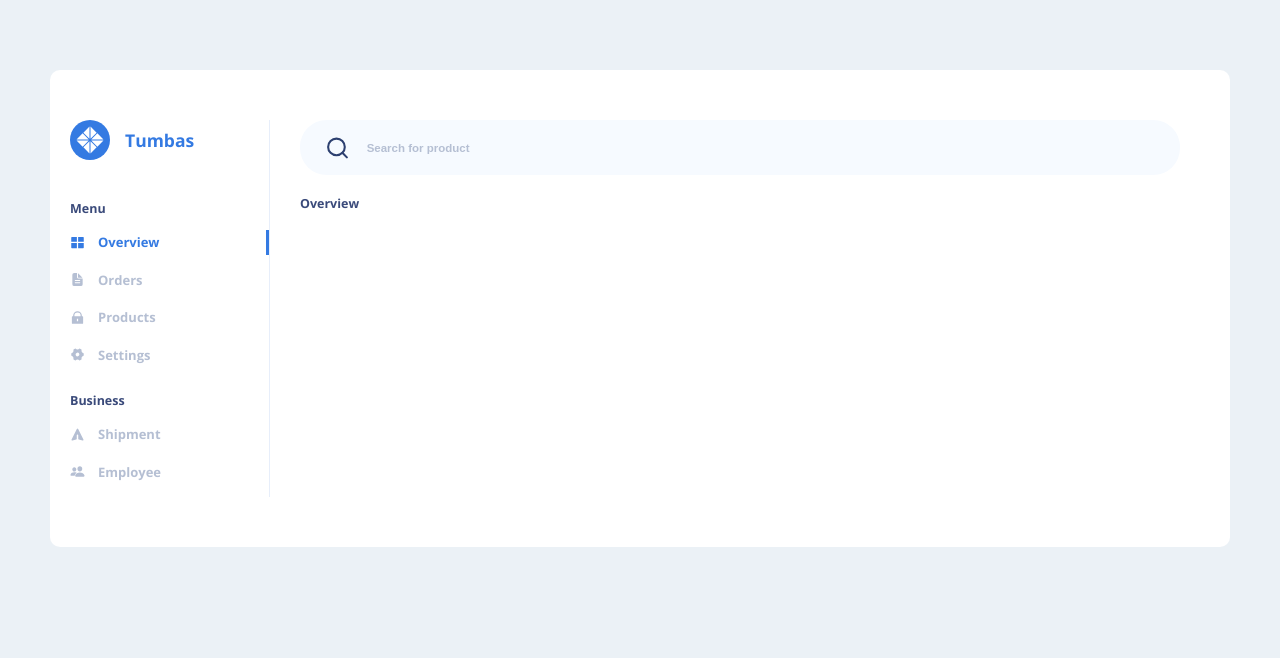
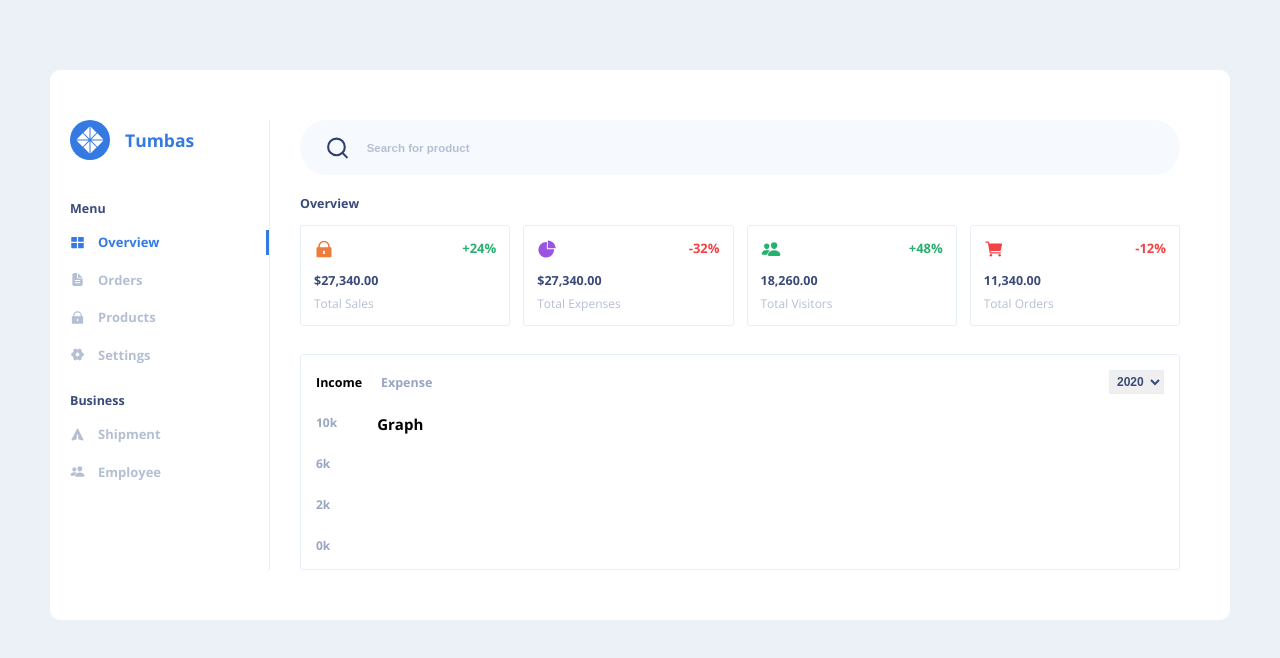
Before and after one commit to hmdNetizen/analytics-layout, a React (Create React App) app: page / in a window 1280 px wide. Shown: the top 658 px of the page. Built offline with nearby package versions, Linux system fonts and the light colour scheme.

Commit message:
Implemented the form input and overview layout for the middle content

```diff
--- a/src/App.css
+++ b/src/App.css
@@ -7,6 +7,7 @@
   --color-blue-darker: #2d4070;
   --color-blue-lighter: #e7eefa;
   --color-lighter-1: #f6faff;
+  --color-blue-light-1: #98a5c3;
 }
 
 *,
--- /dev/null
+++ b/src/components/Chart.css
@@ -0,0 +1,50 @@
+.chart {
+  width: 100%;
+  border: 1px solid var(--color-blue-lighter);
+  padding: 1.5em;
+  border-radius: 3px;
+}
+
+.chart-heading {
+  display: flex;
+  align-items: center;
+  margin-bottom: 2em;
+}
+
+.chart-heading h3 {
+  font-size: 1.25rem;
+}
+
+.chart-heading h3:nth-child(2) {
+  margin-right: auto;
+  margin-left: 1.5em;
+  color: var(--color-blue-light-1);
+}
+
+.chart-heading select {
+  border: 1px solid var(--color-blue-lighter);
+  padding: 0.25em;
+  color: var(--color-blue-dark);
+  font-weight: 700;
+  font-size: 1.2rem;
+}
+
+.figures {
+  display: flex;
+}
+
+.values {
+  display: flex;
+  flex-direction: column;
+  padding-right: 4em;
+}
+
+.values > p {
+  font-size: 1.2rem;
+  font-weight: 700;
+  color: var(--color-blue-light-1);
+}
+
+.values > p:not(:last-child) {
+  margin-bottom: 2em;
+}
--- /dev/null
+++ b/src/components/Chart.js
@@ -0,0 +1,30 @@
+import React from "react";
+import "./Chart.css";
+
+const Chart = () => {
+  return (
+    <div className="chart">
+      <div className="chart-heading">
+        <div className="income">
+          <h3>Income</h3>
+        </div>
+        <h3>Expense</h3>
+        <select>
+          <option value="2020">2020</option>
+        </select>
+      </div>
+      <div className="figures">
+        <div className="values">
+          {figures.map((figure) => (
+            <p key={figure}>{figure + "k"}</p>
+          ))}
+        </div>
+        <h2>Graph</h2>
+      </div>
+    </div>
+  );
+};
+
+const figures = [10, 6, 2, 0];
+
+export default Chart;
--- a/src/components/MiddleContents.css
+++ b/src/components/MiddleContents.css
@@ -31,3 +31,36 @@
   transform: translateY(-50%);
   color: var(--color-blue-darker);
 }
+
+.overview .list {
+  width: 100%;
+  display: flex;
+  margin-bottom: 1.5em;
+}
+
+.overview .listItem {
+  padding: 1em;
+  border: 1px solid var(--color-blue-lighter);
+  display: block;
+  border-radius: 3px;
+}
+
+.overview .listItem:not(:last-child) {
+  margin-right: 1em;
+}
+
+.overview .listItem-info {
+  width: 100%;
+  display: flex;
+  justify-content: space-between;
+  margin-bottom: 1em;
+}
+
+.overview h2 {
+  margin-bottom: 0.5em;
+}
+
+.listItem-description {
+  font-weight: 400;
+  font-size: 1.2rem;
+}
--- a/src/components/MiddleContents.js
+++ b/src/components/MiddleContents.js
@@ -1,6 +1,10 @@
-import { Fragment } from "react";
+import React, { Fragment } from "react";
 import { FiSearch } from "react-icons/fi";
+import { RiLockFill } from "react-icons/ri";
+import { IoPeople, IoCart } from "react-icons/io5";
+import { AiFillPieChart } from "react-icons/ai";
 import "./MiddleContents.css";
+import Chart from "./Chart";
 
 const MiddleContents = () => {
   return (
@@ -18,6 +22,32 @@ const MiddleContents = () => {
         <FiSearch size={25} className="input-icon" />
       </form>
       <h2 className="title">Overview</h2>
+      <div className="overview">
+        <ul className="list">
+          {overviewData.map((data) => (
+            <li key={data.id} className="listItem">
+              <div className="listItem-info">
+                {React.createElement(data.icon, {
+                  size: 20,
+                  className: "listItem-info-icon",
+                  color: data.iconColor,
+                })}
+                <span
+                  classname="listItem-info-text"
+                  style={{ color: data.textColor }}
+                >
+                  {data.margin}
+                </span>
+              </div>
+              <h2 className="title">{data.amount}</h2>
+              <p className="listItem-description">{data.title}</p>
+            </li>
+          ))}
+        </ul>
+        <Fragment>
+          <Chart />
+        </Fragment>
+      </div>
     </Fragment>
   );
 };
@@ -27,8 +57,37 @@ const overviewData = [
     id: 0,
     title: "Total Sales",
     margin: "+24%",
-    icon: "",
+    icon: RiLockFill,
     amount: "$27,340.00",
+    textColor: "#29b070",
+    iconColor: "#ee7c3d",
+  },
+  {
+    id: 1,
+    title: "Total Expenses",
+    textColor: "#f54345",
+    margin: "-32%",
+    icon: AiFillPieChart,
+    amount: "$27,340.00",
+    iconColor: "#9a54e1",
+  },
+  {
+    id: 2,
+    title: "Total Visitors",
+    margin: "+48%",
+    icon: IoPeople,
+    amount: "18,260.00",
+    textColor: "#29b070",
+    iconColor: "#29b070",
+  },
+  {
+    id: 3,
+    title: "Total Orders",
+    margin: "-12%",
+    icon: IoCart,
+    amount: "11,340.00",
+    textColor: "#f54345",
+    iconColor: "#f54345",
   },
 ];
 
```
